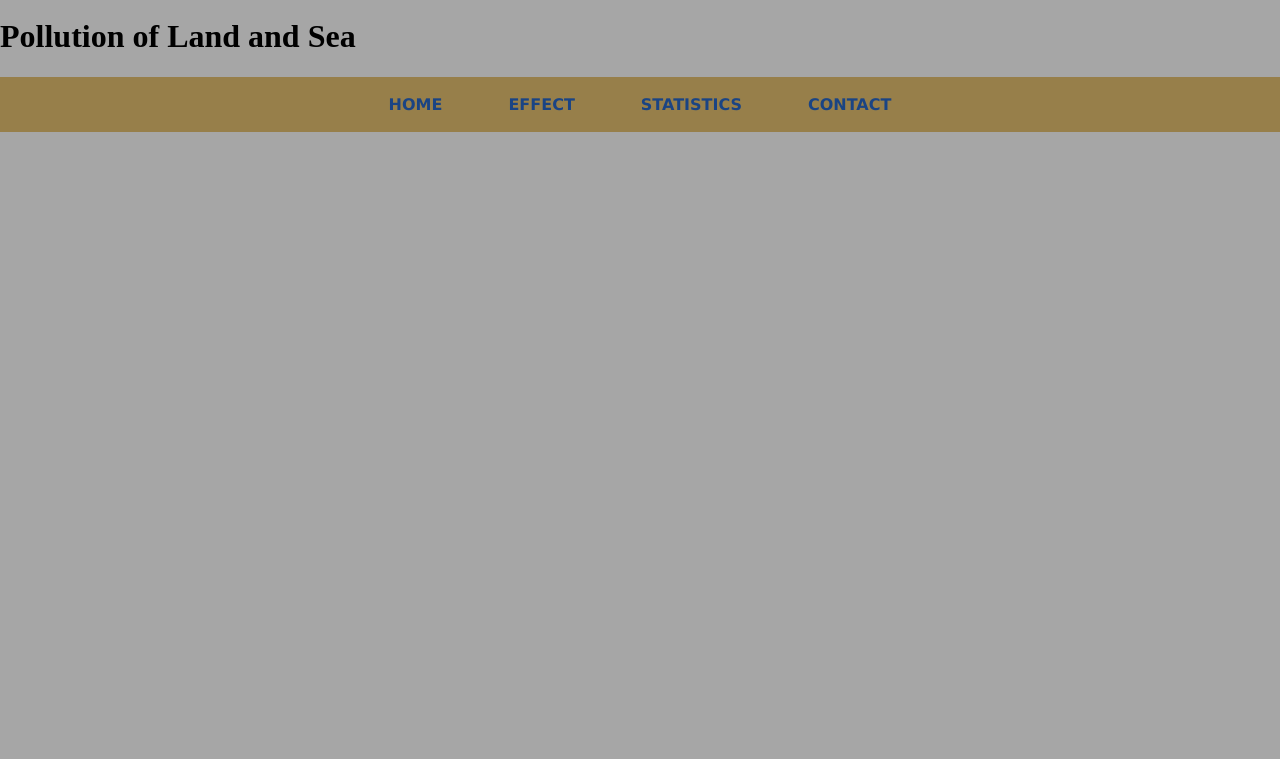
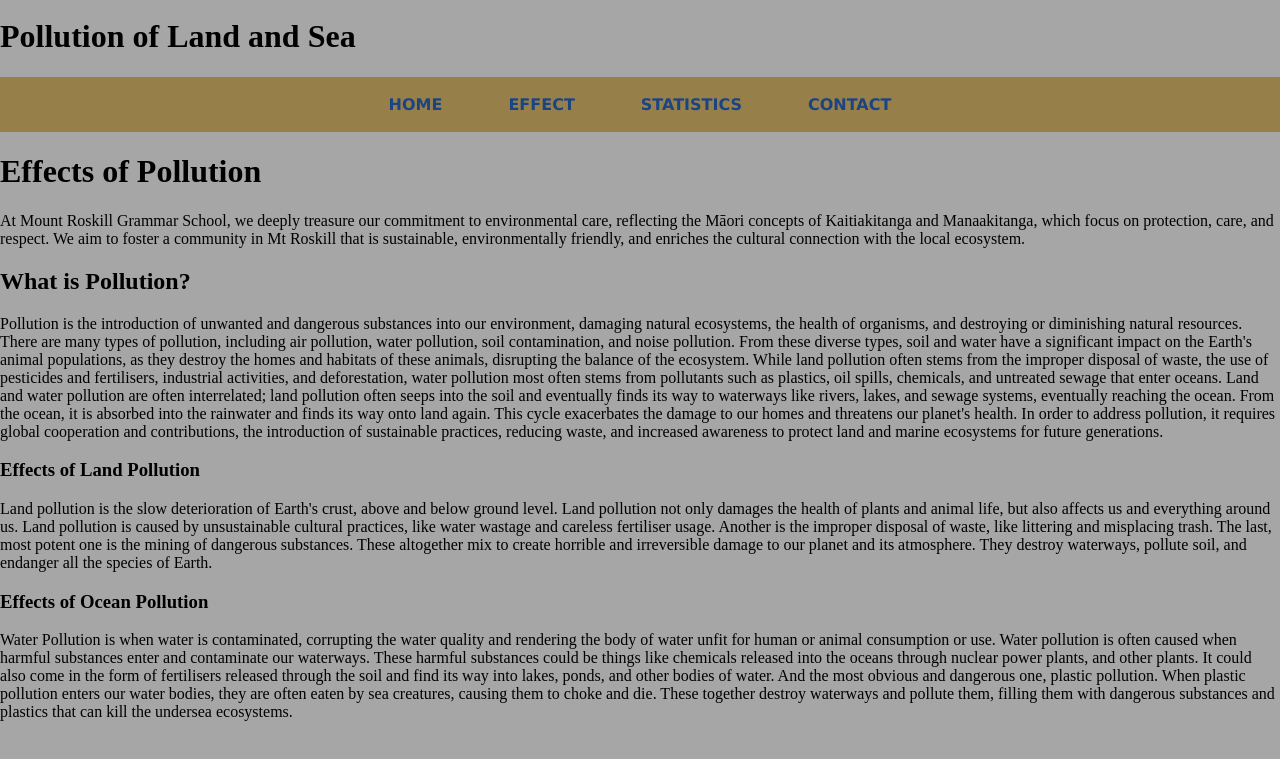
Before and after one commit to Mohammad68832/MRGS_CSC_ASSESSMENT, a plain HTML site: page 2page2.html in a window 1280 px wide. Shown: the part 21-780 px from the top of the page. Drawn offline with Linux system fonts and the light colour scheme.

Commit message:
Update 2page2.html

```diff
--- a/2page2.html
+++ b/2page2.html
@@ -21,6 +21,53 @@
         <a class="navbutton" href="2page3.html"><b>STATISTICS</b></a>
         <a class="navbutton" href="2page4.html"><b>CONTACT</b></a>
     </div>
+    <h1 class="flashy-title"><b>Effects of Pollution</b></h1>
+    <p>
+        At Mount Roskill Grammar School, we deeply treasure our commitment to environmental care, reflecting the Māori
+        concepts of Kaitiakitanga and Manaakitanga, which focus on protection, care, and respect. We aim to foster a
+        community in Mt Roskill that is sustainable, environmentally friendly, and enriches the cultural connection with
+        the local ecosystem.
+    </p>
+    <h2><b>What is Pollution?</b></h2>
+    <p>
+        Pollution is the introduction of unwanted and dangerous substances into our environment, damaging natural ecosystems,
+        the health of organisms, and destroying or diminishing natural resources. There are many types of pollution,
+        including air pollution, water pollution, soil contamination, and noise pollution. From these diverse types, soil
+        and water have a significant impact on the Earth's animal populations, as they destroy the homes and habitats of
+        these animals, disrupting the balance of the ecosystem. While land pollution often stems from the improper disposal
+        of waste, the use of pesticides and fertilisers, industrial activities, and deforestation, water pollution most
+        often stems from pollutants such as plastics, oil spills, chemicals, and untreated sewage that enter oceans.
+        Land and water pollution are often interrelated; land pollution often seeps into the soil and eventually finds
+        its way to waterways like rivers, lakes, and sewage systems, eventually reaching the ocean. From the ocean, it
+        is absorbed into the rainwater and finds its way onto land again. This cycle exacerbates the damage to our homes
+        and threatens our planet's health. In order to address pollution, it requires global cooperation and contributions,
+        the introduction of sustainable practices, reducing waste, and increased awareness to protect land and marine
+        ecosystems for future generations.
+    </p>
+    <div class="container">
+        <div class="box">
+          <h3>Effects of Land Pollution</h3>
+          <p style="color: black;">Land pollution is the slow deterioration of Earth's crust, above and below ground level.
+            Land pollution not only damages the health of plants and animal life, but also affects us and everything around us.
+            Land pollution is caused by unsustainable cultural practices, like water wastage and careless fertiliser usage.
+            Another is the improper disposal of waste, like littering and misplacing trash. The last, most potent one is
+            the mining of dangerous substances. These altogether mix to create horrible and irreversible damage to our
+            planet and its atmosphere. They destroy waterways, pollute soil, and endanger all the species of Earth.
+          </p>
+        </div>
+        <div class="box">
+          <h3>Effects of Ocean Pollution</h3>
+          <p style="color: black;">Water Pollution is when water is contaminated, corrupting the water quality and rendering
+              the body of water unfit for human or animal consumption or use. Water pollution is often caused when harmful
+              substances enter and contaminate our waterways. These harmful substances could be things like chemicals
+              released into the oceans through nuclear power plants, and other plants. It could also come in the form of
+              fertilisers released through the soil and find its way into lakes, ponds, and other bodies of water. And the
+              most obvious and dangerous one, plastic pollution. When plastic pollution enters our water bodies, they are
+              often eaten by sea creatures, causing them to choke and die. These together destroy waterways and pollute
+              them, filling them with dangerous substances and plastics that can kill the undersea ecosystems.
+          </p>
+        </div>
     <br>
 </body>
+
 </html>
```
